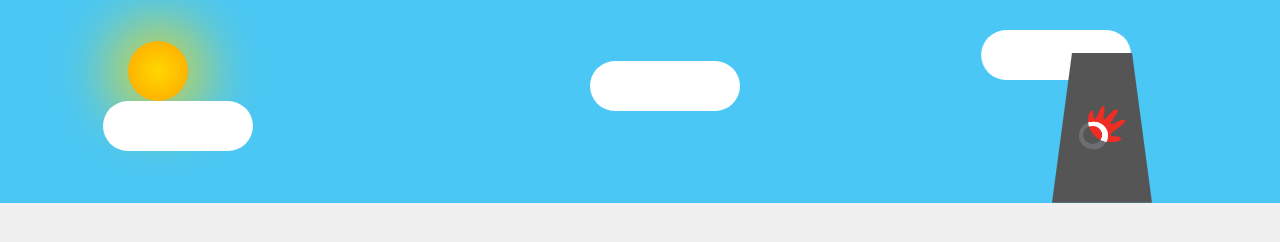
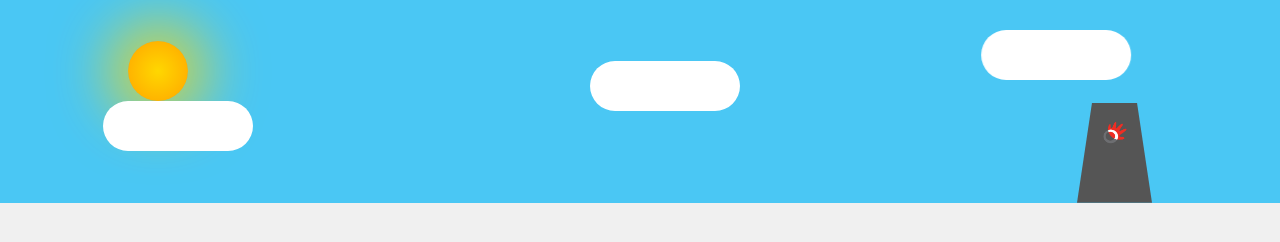
Before and after one commit to magusafr/sky_telkom, a plain HTML site: page index.html in a window 1280 px wide. Drawn offline with Linux system fonts and the light colour scheme.

Commit message:
Update styles.css
mengecilkan gedung

```diff
--- a/styles.css
+++ b/styles.css
@@ -104,8 +104,8 @@ body {
     position: absolute;
     bottom: 0; /* Building sits directly on the bottom edge */
     right: 10%; /* Position the building on the right */
-    width: 100px;
-    height: 150px;
+    width: 75px;
+    height: 100px;
     background: #555;
     clip-path: polygon(0% 100%, 20% 0%, 80% 0%, 100% 100%);
     display: flex;
@@ -114,10 +114,10 @@ body {
 }
 
 .telkom-logo {
-    width: 60px; /* Adjust based on your logo size */
+    width: 30px; /* Adjust based on your logo size */
     height: auto;
     position: absolute;
-    top: 50%;
+    top: 30%;
     left: 50%;
     transform: translate(-50%, -50%);
 }
```
